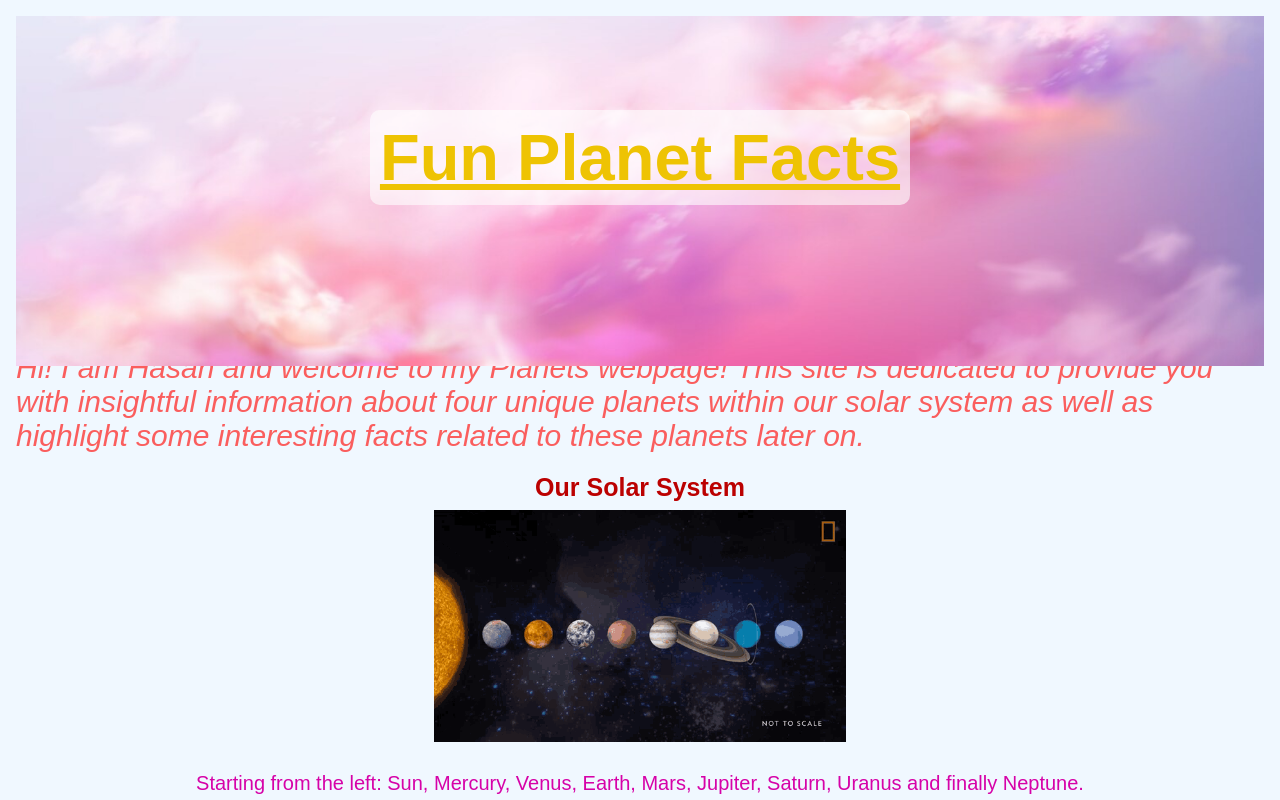
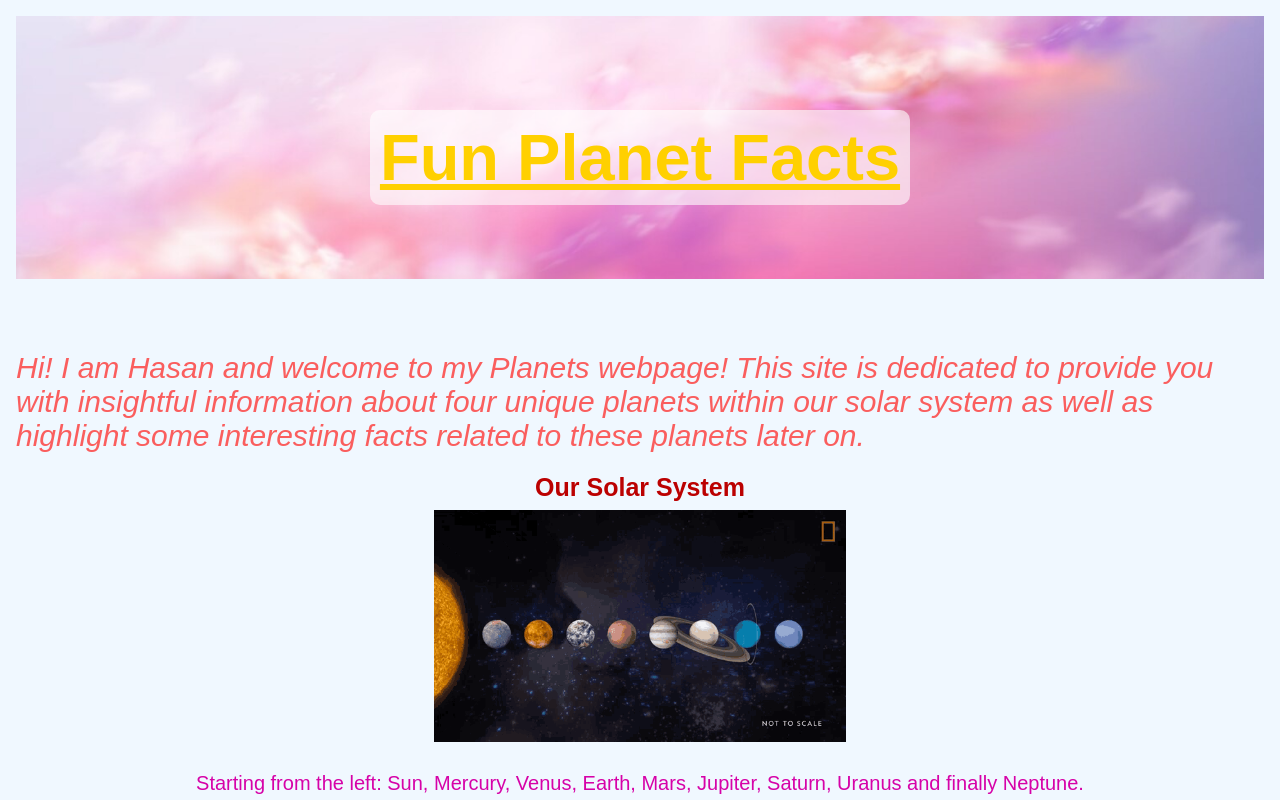
Before and after one commit to Hasan-2077/Lab7---HTML-Table, a plain HTML site: page index.html in a window 1280 px wide. Shown: the top 800 px of the page. Drawn offline with Linux system fonts and the light colour scheme.

Commit message:
Update style.css
banner fix

```diff
--- a/css/style.css
+++ b/css/style.css
@@ -24,7 +24,7 @@ header {
 
 .banner-image {
   width: 100%;
-  height: 100%;
+  height: 75%;
   object-fit: cover;
 }
 
@@ -37,7 +37,7 @@ h1 {
   border-radius: 10px;
   font-family: 'Bertram Let', sans-serif;
   font-size: 65px;
-  color: #eec303;
+  color: #ffd000;
   text-decoration: underline;
 }
 
```
